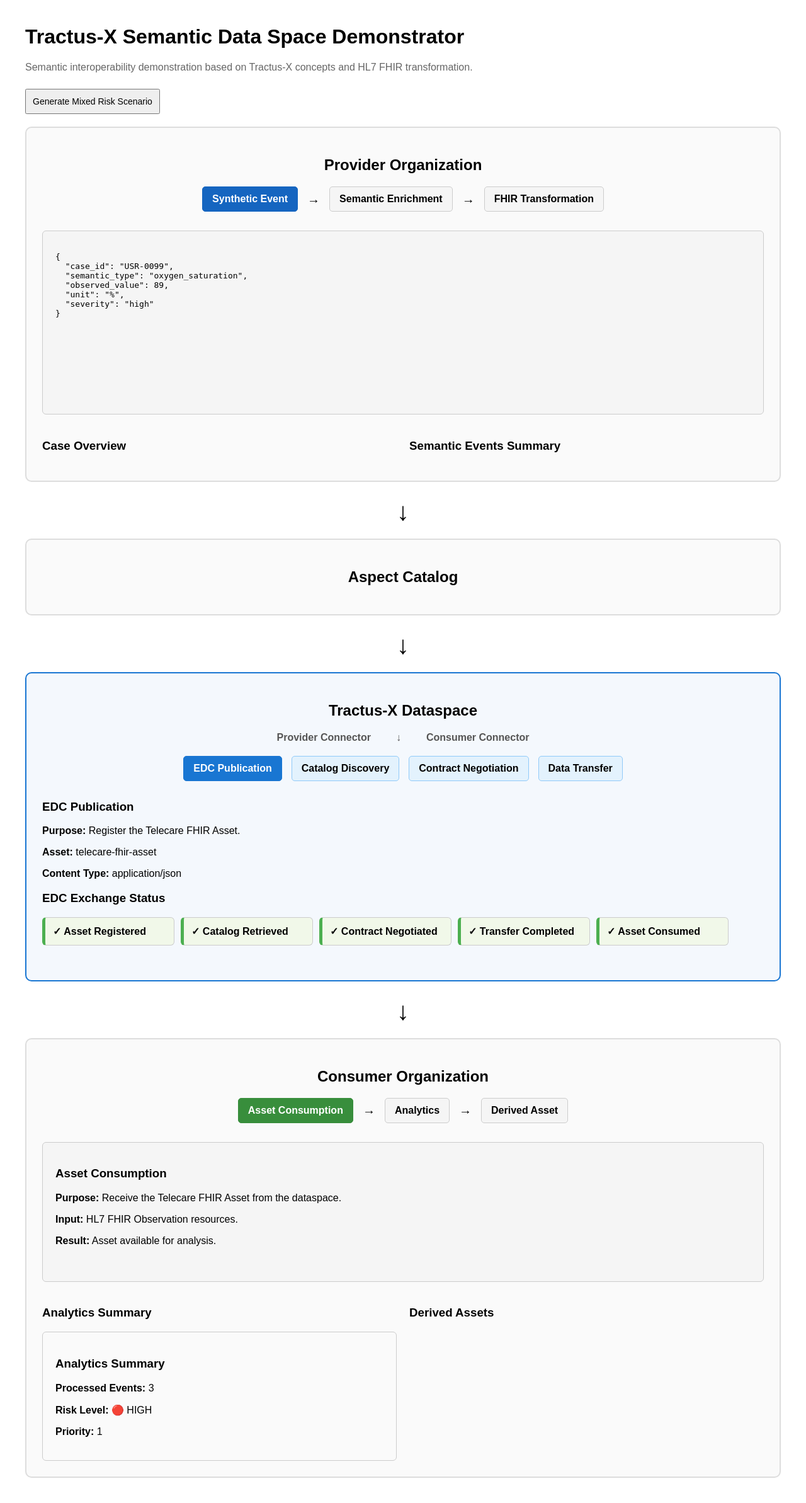
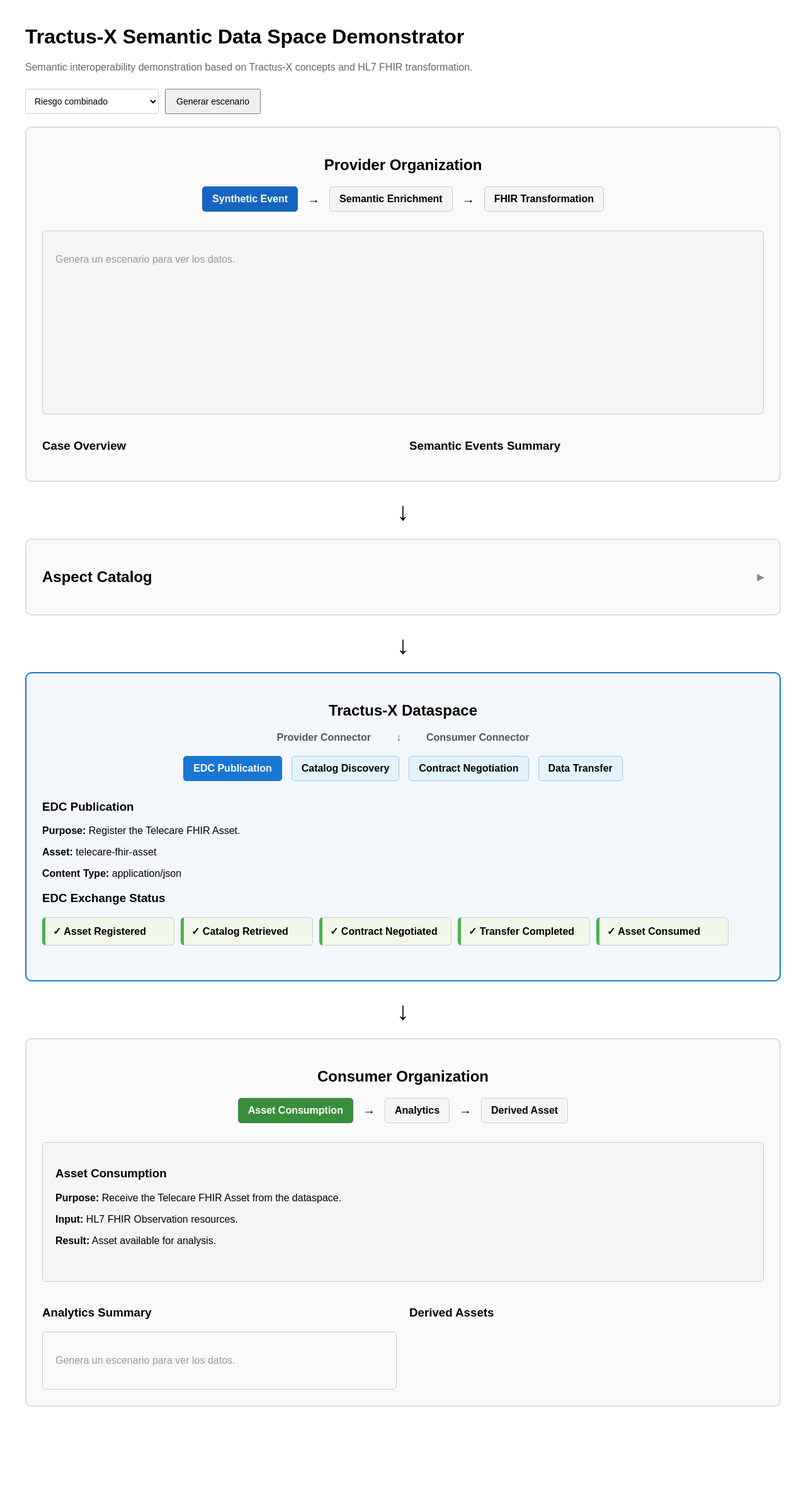
Before and after one commit to omarlat/tractusx-telecare-usecase, a Python web app: template demo-ui/templates/index.html in a window 1280 px wide. Shown: the whole page at 63% size. After the commit the page ends 2233 px from the top, so only its background shows below. Run offline with Jinja, Linux system fonts and the light colour scheme; the template is opened without the code that fills it, so the values that code supplies are empty.

Commit message:
demo-ui. COnsumer and provider

```diff
--- a/demo-ui/static/css/style.css
+++ b/demo-ui/static/css/style.css
@@ -3,10 +3,63 @@ body {
     margin: 40px;
 }
 
+#loading-overlay {
+    display: none;
+    position: fixed;
+    inset: 0;
+    background-color: rgba(0, 0, 0, 0.4);
+    z-index: 1000;
+    justify-content: center;
+    align-items: center;
+}
+
+#loading-overlay.visible {
+    display: flex;
+}
+
+#loading-box {
+    background-color: #ffffff;
+    border-radius: 10px;
+    padding: 40px 60px;
+    text-align: center;
+    font-size: 16px;
+    color: #333333;
+    box-shadow: 0 4px 20px rgba(0, 0, 0, 0.2);
+}
+
+#loading-spinner {
+    width: 40px;
+    height: 40px;
+    border: 4px solid #e0e0e0;
+    border-top-color: #1976d2;
+    border-radius: 50%;
+    animation: spin 0.8s linear infinite;
+    margin: 0 auto 16px;
+}
+
+@keyframes spin {
+    to { transform: rotate(360deg); }
+}
+
 button {
+    padding: 10px 16px;
+    font-size: 14px;
+    cursor: pointer;
+}
+
+.scenario-selector {
+    display: flex;
+    align-items: center;
+    gap: 10px;
+    margin-bottom: 20px;
+}
+
+select {
     padding: 10px;
     font-size: 14px;
-    margin-bottom: 20px;
+    border: 1px solid #cccccc;
+    border-radius: 4px;
+    background-color: #ffffff;
 }
 
 .card {
@@ -427,3 +480,60 @@ button {
 
     flex: 1;
 }
+
+.catalog-toggle {
+    cursor: pointer;
+    user-select: none;
+    display: flex;
+    justify-content: space-between;
+    align-items: center;
+}
+
+.catalog-toggle:hover {
+    color: #1976d2;
+}
+
+#catalog-arrow {
+    font-size: 14px;
+    color: #888888;
+    transition: transform 0.2s;
+}
+
+.catalog-hidden {
+    display: none;
+}
+
+.catalog-grid {
+    display: grid;
+    grid-template-columns: repeat(auto-fill, minmax(280px, 1fr));
+    gap: 12px;
+    margin-top: 16px;
+}
+
+.aspect-properties {
+    margin-top: 10px;
+    font-size: 13px;
+    border-top: 1px solid #eeeeee;
+    padding-top: 8px;
+}
+
+.aspect-property-row {
+    display: flex;
+    justify-content: space-between;
+    padding: 3px 0;
+    border-bottom: 1px solid #f5f5f5;
+}
+
+.aspect-property-row:last-child {
+    border-bottom: none;
+}
+
+.prop-name {
+    font-weight: bold;
+    color: #444444;
+}
+
+.prop-meta {
+    color: #777777;
+    text-align: right;
+}
--- a/demo-ui/static/js/app.js
+++ b/demo-ui/static/js/app.js
@@ -1,3 +1,9 @@
+// Datos reales de la última generación, usados por showProviderStep y showConsumerStep
+let lastRawEvents = null
+let lastSemanticEvents = null
+let lastFhirEvents = null
+let lastDerivedAssets = null
+
 function getEventIcon(eventType) {
 
     const icons = {
@@ -65,6 +71,50 @@ function getEventDescription(eventType) {
     return descriptions[eventType] || eventType
 }
 
+function toggleAspectCatalog() {
+
+    const content = document.getElementById("aspect-catalog-content")
+    const arrow = document.getElementById("catalog-arrow")
+    const isHidden = content.classList.contains("catalog-hidden")
+
+    content.classList.toggle("catalog-hidden")
+    arrow.textContent = isHidden ? "▼" : "▶"
+}
+
+function renderAspectProperties(properties) {
+
+    if (!properties || Object.keys(properties).length === 0) {
+        return ""
+    }
+
+    let rows = ""
+
+    for (const [key, rules] of Object.entries(properties)) {
+
+        let meta = ""
+
+        if (rules.unit !== undefined) {
+            meta += `${rules.unit}`
+            if (rules.min !== undefined && rules.max !== undefined) {
+                meta += ` &nbsp;[${rules.min} – ${rules.max}]`
+            }
+        } else if (rules.expectsValue === false) {
+            meta = "cualitativo"
+        } else if (rules.description) {
+            meta = rules.description
+        }
+
+        rows += `
+            <div class="aspect-property-row">
+                <span class="prop-name">${key}</span>
+                <span class="prop-meta">${meta}</span>
+            </div>
+        `
+    }
+
+    return `<div class="aspect-properties">${rows}</div>`
+}
+
 async function loadAspectCatalog() {
 
     const response = await fetch(
@@ -73,7 +123,7 @@ async function loadAspectCatalog() {
 
     const aspects = await response.json()
 
-    let html = ""
+    let html = `<div class="catalog-grid">`
 
     aspects.forEach(aspect => {
 
@@ -82,25 +132,22 @@ async function loadAspectCatalog() {
                 <h3>${aspect.aspectName}</h3>
 
                 <p>
-                    <strong>Category:</strong>
-                    ${aspect.category}
+                    <strong>Categoría:</strong> ${aspect.category}
                 </p>
 
+                <p>${aspect.description}</p>
+
                 <p>
-                    ${aspect.description}
+                    <strong>Tipos semánticos:</strong>
+                    ${aspect.semanticTypes.length ? aspect.semanticTypes.join(", ") : "—"}
                 </p>
 
-                <p>
-                    <strong>Semantic types:</strong>
-                    ${
-                        aspect.semanticTypes.length
-                            ? aspect.semanticTypes.join(", ")
-                            : "—"
-                    }
-                </p>
+                ${renderAspectProperties(aspect.properties)}
             </div>
         `
     })
+
+    html += `</div>`
 
     document.getElementById("aspect-catalog").innerHTML = html
 }
@@ -201,18 +248,48 @@ function showDataspaceStep(step) {
 
 async function generateScenario() {
 
-    await fetch(
-        "http://localhost:8000/generate/mixed-risk",
-        {
-            method: "POST"
-        }
+    const overlay = document.getElementById("loading-overlay")
+    overlay.classList.add("visible")
+
+    try {
+
+    const scenario = document.getElementById("scenario-select").value
+
+    const generateResponse = await fetch(
+        `http://localhost:8000/generate/${scenario}`,
+        { method: "POST" }
     )
+
+    lastRawEvents = await generateResponse.json()
 
     const response = await fetch(
         "http://localhost:8002/derived-assets"
     )
 
-    const data = await response.json()
+    lastDerivedAssets = await response.json()
+
+    const data = lastDerivedAssets
+
+    const asset0 = data[0]
+
+    document.getElementById("analytics-summary").innerHTML = `
+        <p>
+            <strong>Caso:</strong> ${asset0.case_id}
+        </p>
+        <p>
+            <strong>Eventos procesados:</strong> ${lastRawEvents.length}
+        </p>
+        <p>
+            <strong>Nivel de riesgo:</strong>
+            <span class="risk-${asset0.risk_level}">
+                ${getRiskLabel(asset0.risk_level)}
+            </span>
+        </p>
+        <p>
+            <strong>Prioridad:</strong> ${asset0.priority}
+        </p>
+        <p>${asset0.summary}</p>
+    `
 
     let html = ""
 
@@ -257,9 +334,11 @@ async function generateScenario() {
         "http://localhost:8001/semantic-events"
     )
 
-    const semanticData = await semanticResponse.json()
+    lastSemanticEvents = await semanticResponse.json()
 
-        const caseId = semanticData[0].case_id
+    const semanticData = lastSemanticEvents
+
+    const caseId = semanticData[0].case_id
 
     const asset = data[0]
 
@@ -343,75 +422,24 @@ async function generateScenario() {
     document.getElementById("semantic-events").innerHTML = semanticHtml
 
     const fhirResponse = await fetch(
+
         "http://localhost:8001/fhir-events"
     )
 
-    const fhirData = await fhirResponse.json()
-
-    let fhirHtml = ""
-
-    fhirData.forEach(resource => {
-
-        const value = resource.valueQuantity
-            ? `${resource.valueQuantity.value} ${resource.valueQuantity.unit || ""}`.trim()
-            : resource.valueCodeableConcept.text
-
-        fhirHtml += `
-            <div class="card">
-
-                <h3>${resource.code.text}</h3>
-
-                <p>
-                    <strong>Type:</strong>
-                    ${resource.resourceType}
-                </p>
-
-                <p>
-                    <strong>Status:</strong>
-                    ${resource.status}
-                </p>
-
-                <p>
-                    <strong>Category:</strong>
-                    ${resource.category[0].text}
-                </p>
-
-                <p>
-                    <strong>Effective:</strong>
-                    ${resource.effectiveDateTime}
-                </p>
-
-                <p>
-                    <strong>Value:</strong>
-                    ${value}
-                </p>
-
-                <p>
-                    <strong>Interpretation:</strong>
-                    ${resource.interpretation[0].text}
-                </p>
-
-                <p>
-                    <strong>Device:</strong>
-                    ${resource.device.display}
-                </p>
-
-                <p>
-                    <strong>Note:</strong>
-                    ${resource.note[0].text}
-                </p>
-
-            </div>
-        `
-    })
-
-    document.getElementById("fhir-events").innerHTML = fhirHtml
+    lastFhirEvents = await fhirResponse.json()
 
     document.getElementById("summary").innerHTML = `
         <h3>
             ${semanticData.length} semantic events processed
         </h3>
     `
+
+    showProviderStep("synthetic")
+    showConsumerStep("consume")
+
+    } finally {
+        overlay.classList.remove("visible")
+    }
 }
 
 function showConsumerStep(step) {
@@ -424,67 +452,49 @@ function showConsumerStep(step) {
         .getElementById(step + "-step")
         .classList.add("active")
 
+    const asset = lastDerivedAssets ? lastDerivedAssets[0] : null
+
     const details = {
 
         consume: `
             <h3>Asset Consumption</h3>
-
             <p>
                 <strong>Purpose:</strong>
                 Receive the Telecare FHIR Asset from the dataspace.
             </p>
-
             <p>
                 <strong>Input:</strong>
                 HL7 FHIR Observation resources.
             </p>
-
             <p>
                 <strong>Result:</strong>
                 Asset available for analysis.
             </p>
         `,
 
-        analytics: `
+        analytics: asset ? `
             <h3>Analytics Processing</h3>
+            <p>
+                <strong>Caso analizado:</strong> ${asset.case_id}
+            </p>
+            <p>
+                <strong>Eventos procesados:</strong> ${lastRawEvents ? lastRawEvents.length : "—"}
+            </p>
+            <p>
+                <strong>Resultado:</strong>
+                <span class="risk-${asset.risk_level}">
+                    ${getRiskLabel(asset.risk_level)}
+                </span>
+                — Prioridad ${asset.priority}
+            </p>
+            <p>${asset.summary}</p>
+        ` : `<p style="color:#999">Genera un escenario para ver los datos.</p>`,
 
-            <p>
-                <strong>Purpose:</strong>
-                Evaluate teleassistance events.
-            </p>
-
-            <p>
-                <strong>Rules applied:</strong>
-            </p>
-
-            <ul>
-                <li>Low oxygen saturation</li>
-                <li>Fall detection</li>
-                <li>Technical alarm evaluation</li>
-            </ul>
-
-            <p>
-                <strong>Output:</strong>
-                HIGH risk level and priority 1.
-            </p>
-        `,
-
-        derived: `
+        derived: asset ? `
             <h3>Derived Asset Generation</h3>
-
-            <p>
-                <strong>Generated asset:</strong>
-            </p>
-
-            <pre>
-{
-  "caseId": "USR-0099",
-  "riskLevel": "HIGH",
-  "priority": 1,
-  "summary": "Preventive intervention recommended"
-}
-            </pre>
-        `
+            <p><strong>Activo derivado generado:</strong></p>
+            <pre>${JSON.stringify(asset, null, 2)}</pre>
+        ` : `<p style="color:#999">Genera un escenario para ver los datos.</p>`
     }
 
     document
@@ -502,74 +512,24 @@ function showProviderStep(step) {
         .getElementById(step + "-step")
         .classList.add("active")
 
-    const details = {
+    let content
 
-        synthetic: `
-<pre>{
-  "case_id": "USR-0099",
-  "semantic_type": "oxygen_saturation",
-  "observed_value": 89,
-  "unit": "%",
-  "severity": "high"
-}</pre>
-        `,
-
-        semantic: `
-<pre>{
-  "case_id": "USR-0099",
-  "semantic_type": "oxygen_saturation",
-  "observed_value": 89,
-  "unit": "%",
-  "severity": "high",
-  "aspect": {
-    "aspectName": "VitalSignsAspect"
-  },
-  "semantic_context": "Tractus-X Telecare Demo",
-  "semantic_version": "1.0.0",
-  "validation_status": "valid"
-}</pre>
-        `,
-
-        fhir: `
-<pre>{
-  "resourceType": "Observation",
-  "status": "final",
-  "code": {
-    "text": "oxygen_saturation"
-  },
-  "category": [
-    { "text": "physiological_observation" }
-  ],
-  "subject": {
-    "reference": "USR-0099"
-  },
-  "effectiveDateTime": "2026-06-15T08:42:00+00:00",
-  "valueQuantity": {
-    "value": 89,
-    "unit": "%"
-  },
-  "interpretation": [
-    { "text": "high" }
-  ],
-  "device": {
-    "display": "home_oximeter"
-  },
-  "note": [
-    { "text": "Low oxygen saturation detected" }
-  ]
-}</pre>
-        `
+    if (step === "synthetic" && lastRawEvents) {
+        content = `<pre>${JSON.stringify(lastRawEvents[0], null, 2)}</pre>`
+    } else if (step === "semantic" && lastSemanticEvents) {
+        content = `<pre>${JSON.stringify(lastSemanticEvents[0], null, 2)}</pre>`
+    } else if (step === "fhir" && lastFhirEvents) {
+        content = `<pre>${JSON.stringify(lastFhirEvents[0], null, 2)}</pre>`
+    } else {
+        content = `<p style="color:#999">Genera un escenario para ver los datos.</p>`
     }
 
     document
         .getElementById("provider-details")
-        .innerHTML = details[step]
+        .innerHTML = content
 }
 
 showDataspaceStep("asset")
-
 showConsumerStep("consume")
-
 showProviderStep("synthetic")
-
 loadAspectCatalog()
--- a/demo-ui/templates/index.html
+++ b/demo-ui/templates/index.html
@@ -8,6 +8,13 @@
 
 <body>
 
+    <div id="loading-overlay">
+        <div id="loading-box">
+            <div id="loading-spinner"></div>
+            <p>Generando escenario...</p>
+        </div>
+    </div>
+
     <h1>Tractus-X Semantic Data Space Demonstrator</h1>
 
     <p class="subtitle">
@@ -15,9 +22,19 @@
         Tractus-X concepts and HL7 FHIR transformation.
     </p>
 
-    <button onclick="generateScenario()">
-        Generate Mixed Risk Scenario
-    </button>
+    <div class="scenario-selector">
+        <select id="scenario-select">
+            <option value="low-oxygen">Baja saturación de oxígeno</option>
+            <option value="fall-alert">Detección de caída</option>
+            <option value="mixed-risk" selected>Riesgo combinado</option>
+            <option value="low-risk">Riesgo bajo</option>
+            <option value="medium-risk">Riesgo medio</option>
+            <option value="high-risk">Riesgo alto</option>
+        </select>
+        <button onclick="generateScenario()">
+            Generar escenario
+        </button>
+    </div>
 
 
 
@@ -92,9 +109,14 @@
 
     <div class="organization-block">
 
-        <h2>Aspect Catalog</h2>
+        <h2 class="catalog-toggle" onclick="toggleAspectCatalog()">
+            Aspect Catalog
+            <span id="catalog-arrow">▶</span>
+        </h2>
 
-        <div id="aspect-catalog"></div>
+        <div id="aspect-catalog-content" class="catalog-hidden">
+            <div id="aspect-catalog"></div>
+        </div>
 
     </div>
 
@@ -222,25 +244,9 @@
 
         <h3>Analytics Summary</h3>
 
-        <div class="summary-card">
-
-    <h3>Analytics Summary</h3>
-
-    <p>
-        <strong>Processed Events:</strong> 3
-    </p>
-
-    <p>
-        <strong>Risk Level:</strong>
-        🔴 HIGH
-    </p>
-
-    <p>
-        <strong>Priority:</strong>
-        1
-    </p>
-
-</div>
+        <div id="analytics-summary" class="summary-card">
+            <p style="color:#999">Genera un escenario para ver los datos.</p>
+        </div>
 
     </div>
 
--- a/generator/services.py
+++ b/generator/services.py
@@ -32,6 +32,9 @@ def generate_scenario(scenario_name: str):
     if fn is None:
         return []
 
+    # Cada generación reemplaza el estado anterior: la demo muestra
+    # siempre un único escenario activo, no un histórico acumulado
+    EVENT_STORE.clear()
     events = fn()
     EVENT_STORE.extend(events)
     return events
--- a/semantic-adapter/aspects/technical-event.aspect.json
+++ b/semantic-adapter/aspects/technical-event.aspect.json
@@ -4,7 +4,7 @@
     "technical_alarm"
   ],
   "category": "technical_event",
-  "description": "Technical events generated by teleassistance devices and infrastructure",
+  "description": "Eventos técnicos generados por dispositivos e infraestructura de teleasistencia",
   "properties": {
     "technical_alarm": {
       "expectsValue": false
--- a/semantic-adapter/aspects/teleassistance-alert.aspect.json
+++ b/semantic-adapter/aspects/teleassistance-alert.aspect.json
@@ -4,7 +4,7 @@
     "fall_detected"
   ],
   "category": "assistential_alert",
-  "description": "Assistential alerts generated in teleassistance environments",
+  "description": "Alertas asistenciales generadas en entornos de teleasistencia",
   "properties": {
     "fall_detected": {
       "expectsValue": false
--- a/semantic-adapter/aspects/vital-signs.aspect.json
+++ b/semantic-adapter/aspects/vital-signs.aspect.json
@@ -6,7 +6,7 @@
     "blood_pressure"
   ],
   "category": "physiological_observation",
-  "description": "Physiological observations associated with vital signs",
+  "description": "Observaciones fisiológicas asociadas a los signos vitales",
   "properties": {
     "oxygen_saturation": {
       "unit": "%",
```
